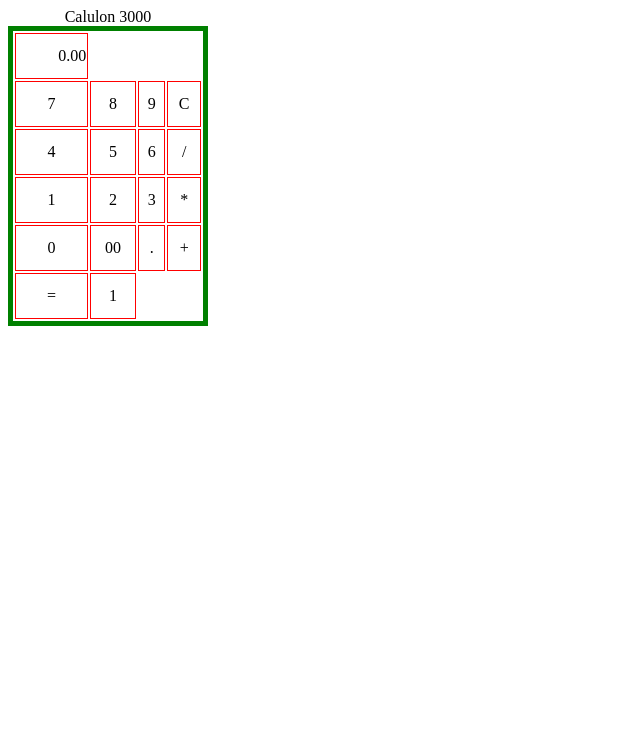
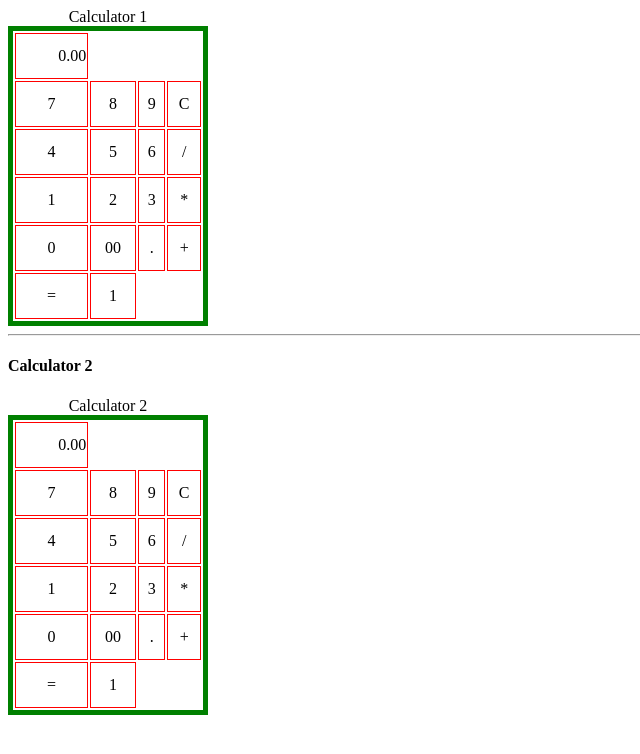
Before and after one commit to coreyfeder/ps_2024-01-29_css, a plain HTML site: page calc.html in a window 1280 px wide. Shown: the whole page, without its empty margins (0-640 px from the left). Drawn offline with Linux system fonts and the light colour scheme.

Commit message:
more calcing

```diff
--- a/calc.css
+++ b/calc.css
@@ -1,4 +1,4 @@
-table {
+table, calc2 {
     width: 200px;
     height: 300px;
     text-align: center;
--- a/calc.html
+++ b/calc.html
@@ -8,10 +8,11 @@
 </head>
 <body>
     <table>
-        <caption>Calulon 3000</caption>
+        <caption>Calculator 1</caption>
         <tbody>
+            <!-- having a hell of a time recreating `colspan=#` in CSS -->
             <tr>
-              <td id="display" style="column-span: all;">0.00</td>
+                <td id="display">0.00</td>
             </tr>
             <tr class="buttonRowNumbers">
                 <td>7</td>
@@ -44,5 +45,49 @@
         </tbody>
      </table>
 
+    <hr />
+
+    <h4>Calculator 2</h4>
+    <div id="calc2">
+
+    </div>
+
+    <table>
+        <caption>Calculator 2</caption>
+        <tbody>
+            <!-- having a hell of a time recreating `colspan=#` in CSS -->
+            <tr>
+                <td id="display">0.00</td>
+            </tr>
+            <tr class="buttonRowNumbers">
+                <td>7</td>
+                <td>8</td>
+                <td>9</td>
+                <td>C</td>
+            </tr>
+            <tr class="buttonRowNumbers">
+                <td>4</td>
+                <td>5</td>
+                <td>6</td>
+                <td>/</td>
+            </tr>
+            <tr class="buttonRowNumbers">
+                <td>1</td>
+                <td>2</td>
+                <td>3</td>
+                <td>*</td>
+            </tr>
+            <tr class="buttonRowNumbers">
+                <td>0</td>
+                <td>00</td>
+                <td>.</td>
+                <td>+</td>
+            </tr>
+            <tr class="buttonRowBottom">
+                <td class="buttonWidth3">=</td>
+                <td>1</td>
+            </tr>
+        </tbody>
+     </table>
 </body>
 </html>
--- /dev/null
+++ b/calc_nontable.css
@@ -0,0 +1,32 @@
+#calc {
+   width: 200px;
+   height: 300px;
+   text-align: center;
+   border: 5px solid green;
+}
+
+.buttonRow {
+   border: 1px blue;
+   display: block;
+   width: 100%;
+}
+
+.button {
+   border: 1px solid red;
+   display: inline;
+   width: 1fr;
+}
+
+td:hover {
+   background-color: lightcoral;
+   color: white;
+}
+
+#display {
+   column-count: 4;
+   text-align: right;
+}
+
+.buttonWidth3 {
+   colspan: 3;
+}
```
Also changed, not shown: calc_nontable.html (added, +83 -0 lines). Lines whose indentation alone changed are shown as unchanged.
